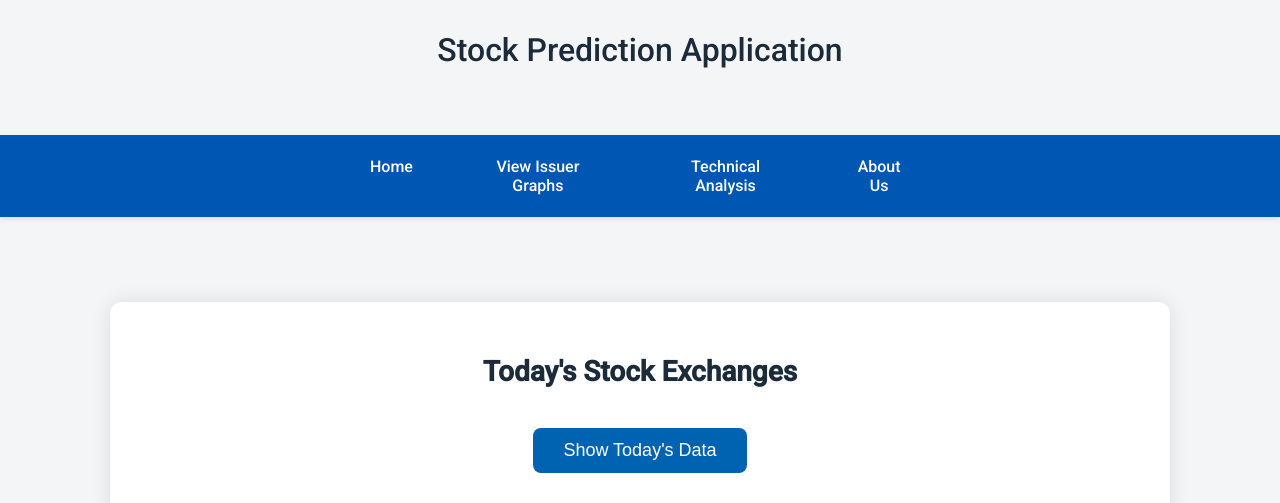
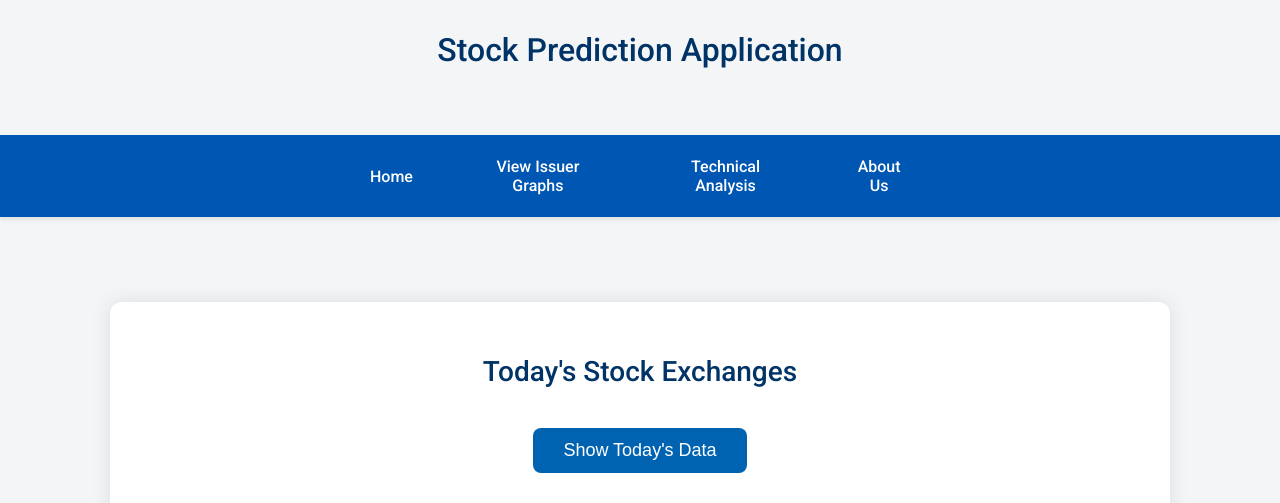
Before and after one commit to davidhristov59/DIANS, a Flask app: page / in a window 1280 px wide. Shown: the top 503 px of the page. Run offline with Flask 3, Linux system fonts and the light colour scheme.

Commit message:
Commit CSS

```diff
--- a/Homework3/static/indexStyle.css
+++ b/Homework3/static/indexStyle.css
@@ -18,7 +18,7 @@ body {
 }
 
 h1 {
-    color: #1c2b3a;
+    color: #003366;
     font-size: 32px;
     font-weight: 500;
     margin-bottom: 20px;
@@ -42,6 +42,10 @@ nav .nav-links {
     max-width: 600px; /* Limit the width for better alignment */
 }
 
+nav .nav-links a:nth-child(1) {
+    margin-top: 10px;
+}
+
 nav .nav-links a {
     background-color: #0056b3;
     color: white;
@@ -50,8 +54,7 @@ nav .nav-links a {
     font-weight: 500;
     border-radius: 8px;
     text-align: center;
-    transition: all 0.3s ease; /* Smooth transition for hover effect */
-    /*box-shadow: 0 4px 6px rgba(0, 0, 0, 0.1); !* Subtle shadow *!*/
+    transition: all 0.3s ease;
 }
 
 nav .nav-links a:hover {
@@ -73,9 +76,10 @@ nav .nav-links a:hover {
 /* Center the "Today's Stock Exchanges" heading */
 .centered-heading {
     text-align: center;
-    color: #1c2b3a;
+    color: #003366;
     font-size: 28px;
     margin-bottom: 40px;
+    font-weight: 500;
 }
 
 /* Button */
```
